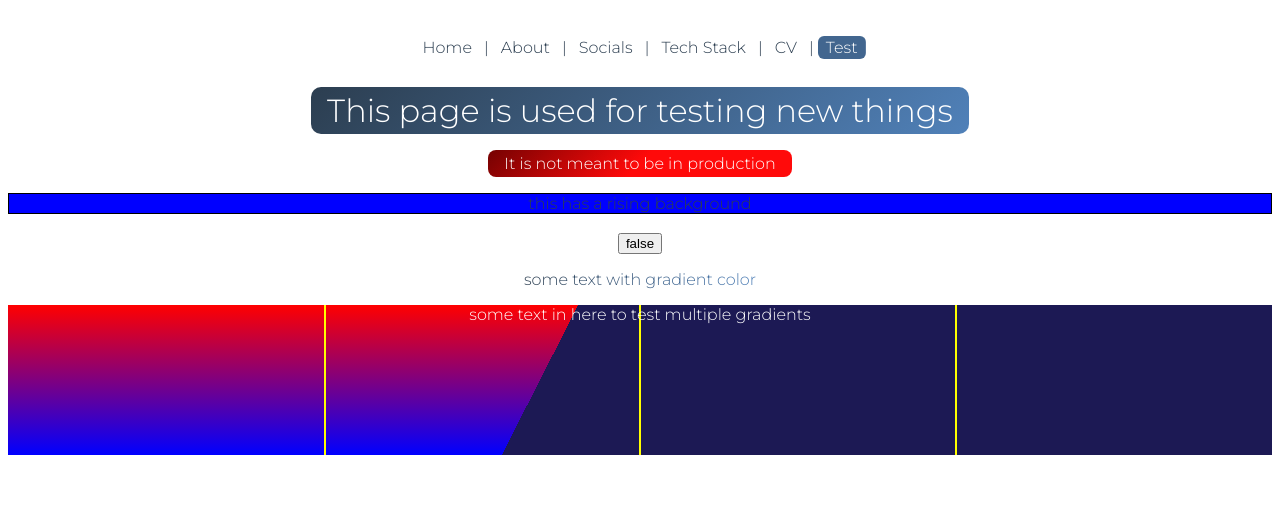
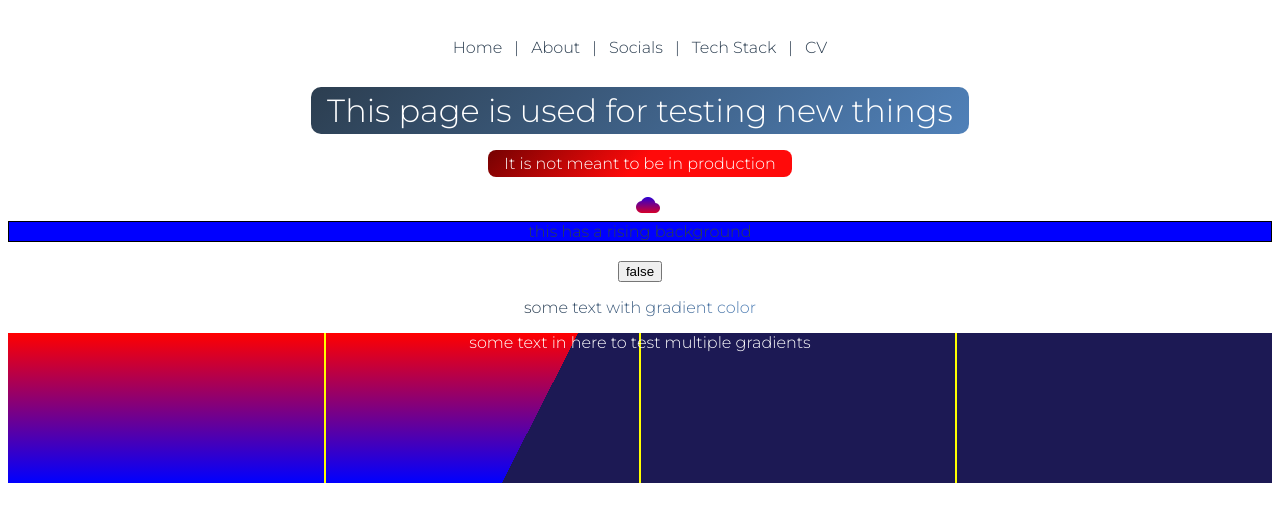
Before and after one commit to richardswesterhof/richardswesterhof.github.io, a Vue app: page /test in a window 1280 px wide. Shown: the top 522 px of the page. Built offline with nearby package versions, Linux system fonts and the light colour scheme.

Commit message:
some testing and prepare for prod

```diff
--- a/public/index.html
+++ b/public/index.html
@@ -9,6 +9,8 @@
     <link href="https://fonts.googleapis.com/css2?family=Julius+Sans+One&display=swap" rel="stylesheet">
     <link href="https://fonts.googleapis.com/css2?family=Quicksand:wght@300&display=swap" rel="stylesheet">
     <link href="https://fonts.googleapis.com/css2?family=Montserrat:wght@300&display=swap" rel="stylesheet">
+
+    <link rel="stylesheet" href="https://fonts.googleapis.com/icon?family=Material+Icons">
     <title><%= htmlWebpackPlugin.options.title %></title>
   </head>
   <body>
--- a/src/views/NavBar.vue
+++ b/src/views/NavBar.vue
@@ -30,7 +30,7 @@ export default {
           {to: {name: "Socials"}, displayName: "Socials"},
           {to: {name: "Technologies"}, displayName: "Tech Stack"},
           {to: {name: "Curriculum Vitae"}, displayName: "CV"},
-          {to: {name: "Test"}, displayName: "Test"},
+          // {to: {name: "Test"}, displayName: "Test"},
       ],
 
       navLinkIdPrefix: "navbar_link_",
--- a/src/views/Test.vue
+++ b/src/views/Test.vue
@@ -3,6 +3,10 @@
 <template>
   <ViewTab title="This page is used for testing new things">
     <h4>It is not meant to be in production</h4>
+
+    <font-awesome-icon :icon="['fas', 'circle']" class="gradient-icon"/>
+
+    <i class="material-icons gradient-icon">cloud</i>
 
     <div :class="'test_div ' + (isClicked ? 'with_background ' : 'without_background ')" style="border-color: black; border-width: 1px; border-style: solid">this has a rising background</div>
 
@@ -32,6 +36,15 @@ export default {
 </script>
 
 <style scoped>
+
+.gradient-icon:before,
+.gradient-icon,
+.gradient-icon:after {
+  background: linear-gradient(to top, red, blue);
+  -webkit-background-clip: text;
+  color: transparent;
+  display: initial; /* reset Font Awesome's display:inline-block */
+}
 
 .test_div {
   transition: all 0.75s ease;
```
